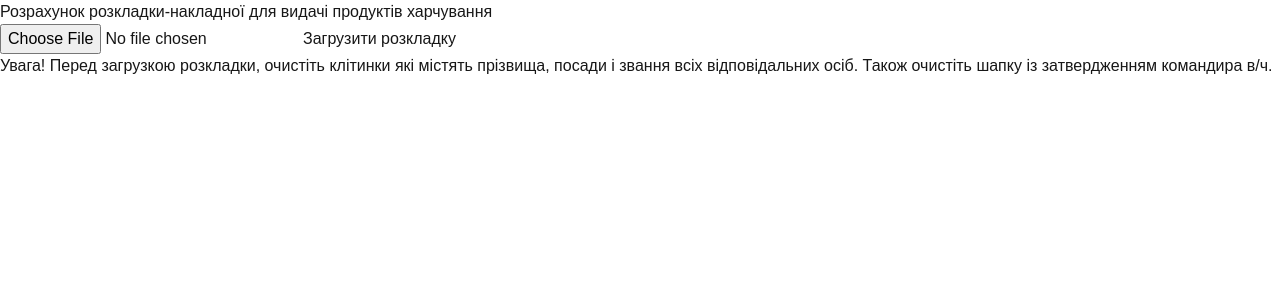
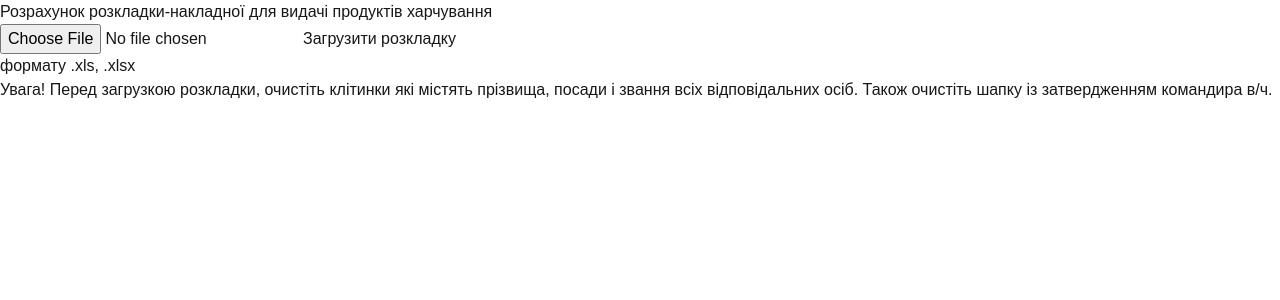
Before and after one commit to prod-service/prod-service-web, a Next.js app: page / in a window 1280 px wide. Shown: the top 300 px of the page. Built offline with nearby package versions, Linux system fonts and the light colour scheme.

Commit message:
Adding file input label

```diff
--- a/src/app/components/FileUpload.tsx
+++ b/src/app/components/FileUpload.tsx
@@ -54,6 +54,8 @@ const FileUpload: React.FC<FileUploadProps> = ({ title="Обрати файл",
       </label>
       {fileName && <p className="text-gray-700">📄 {fileName}</p>}
 
+      {!fileName && <p>формату .xls, .xlsx</p>}
+
       {fileName && <button onClick={handleFileRemove} className="px-2 py-1 bg-red-500 text-white rounded-lg cursor-pointer hover:bg-red-700">Видалити</button>}
     </div>
   );
```
